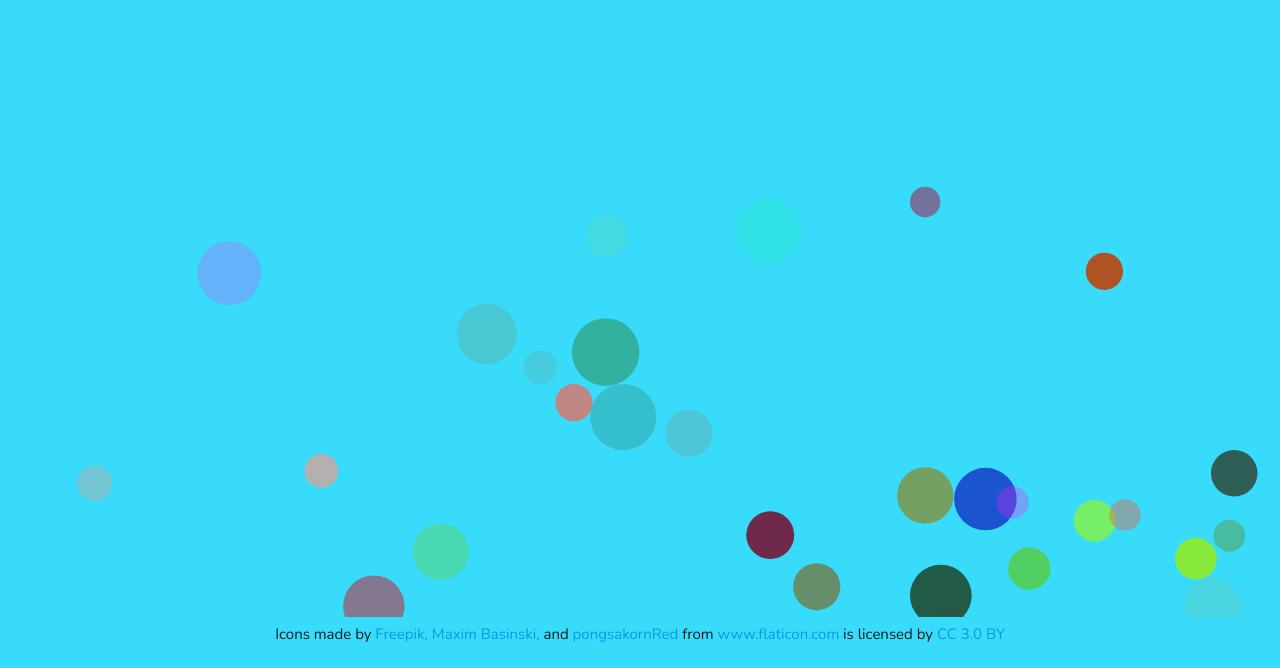
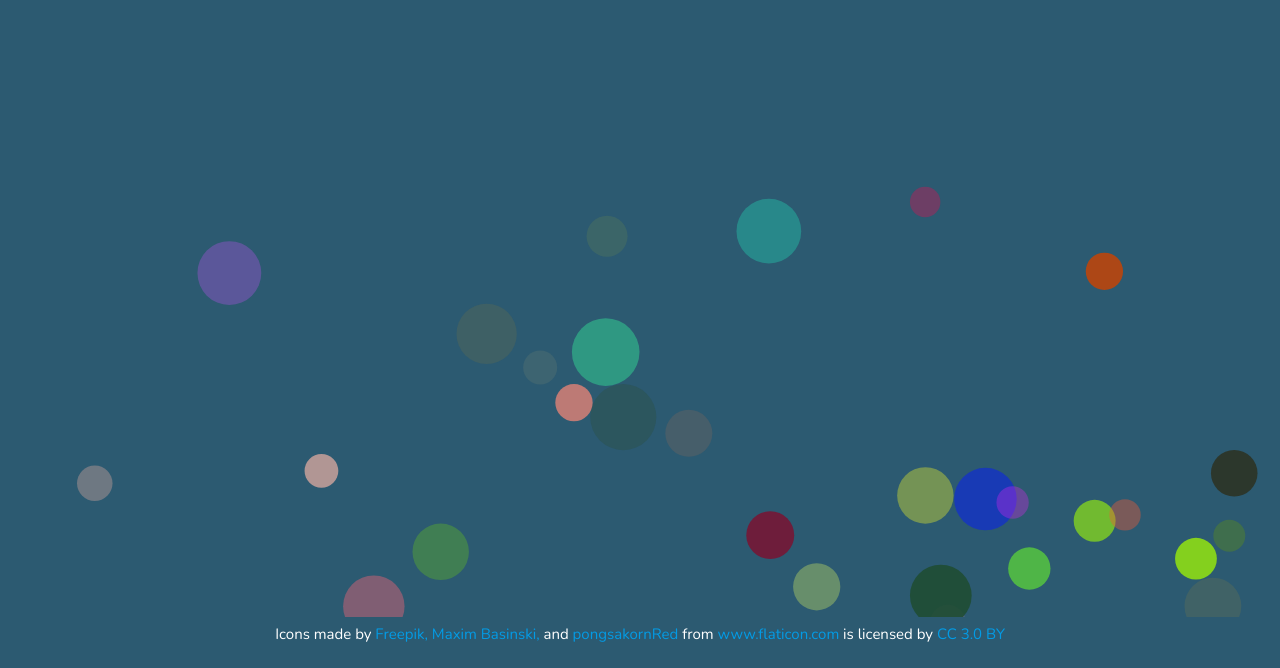
Before and after one commit to johnsolojoseph/social-map, a website: page about.html in a window 1280 px wide. Shown: the part 234-902 px from the top of the page. Drawn offline with nearby package versions, Linux system fonts and the light colour scheme.

Commit message:
Changed style

```diff
--- a/about.html
+++ b/about.html
@@ -16,8 +16,9 @@
 <style>
 body {
     margin: 0px;
-    background-color: rgb(56,220, 250);
+    background-color: #2c5a71;
     overflow: hidden;
+    color: white;
 }
 
 .bounce {
@@ -65,7 +66,7 @@ body {
   <section id="contact-page">
     <div class="container">
       <div class="center">
-        <h2>About The Project</h2>
+        <h2>About Us</h2>
         <p>A community-driven map using location-dependent data to showcase events in the area!</p>
       </div>
       <div class="row contact-wrap">
```
